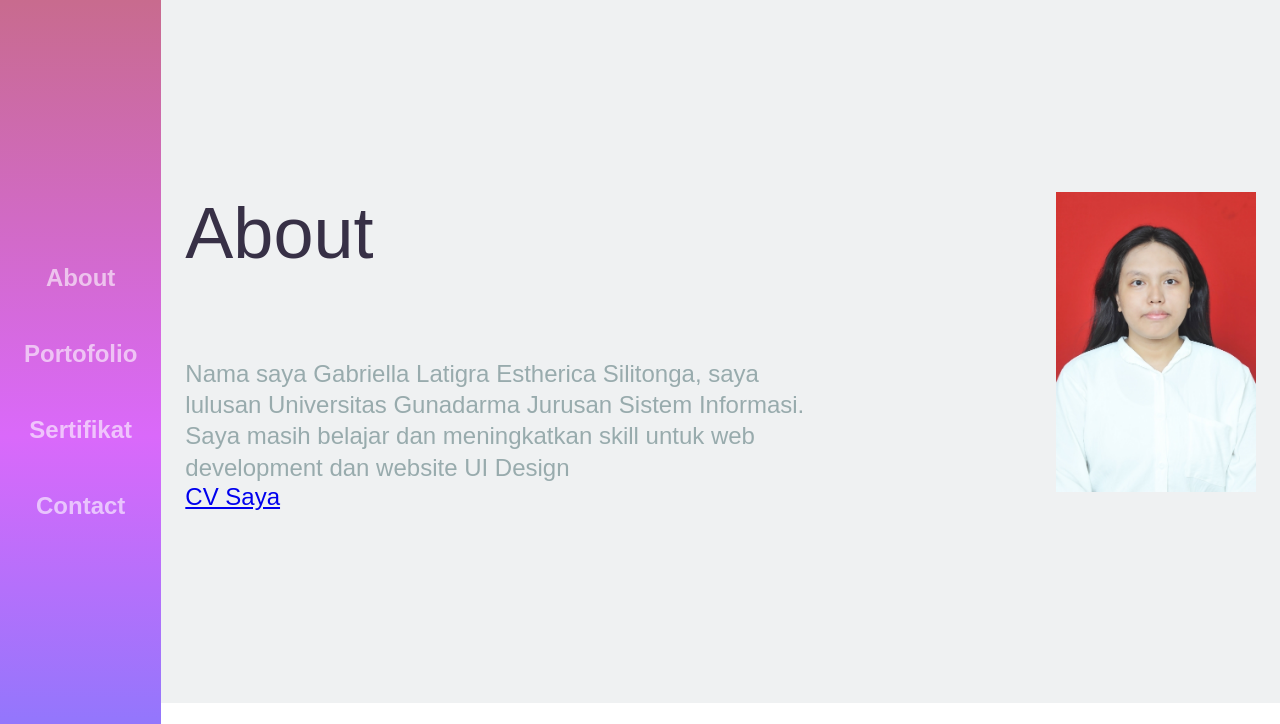
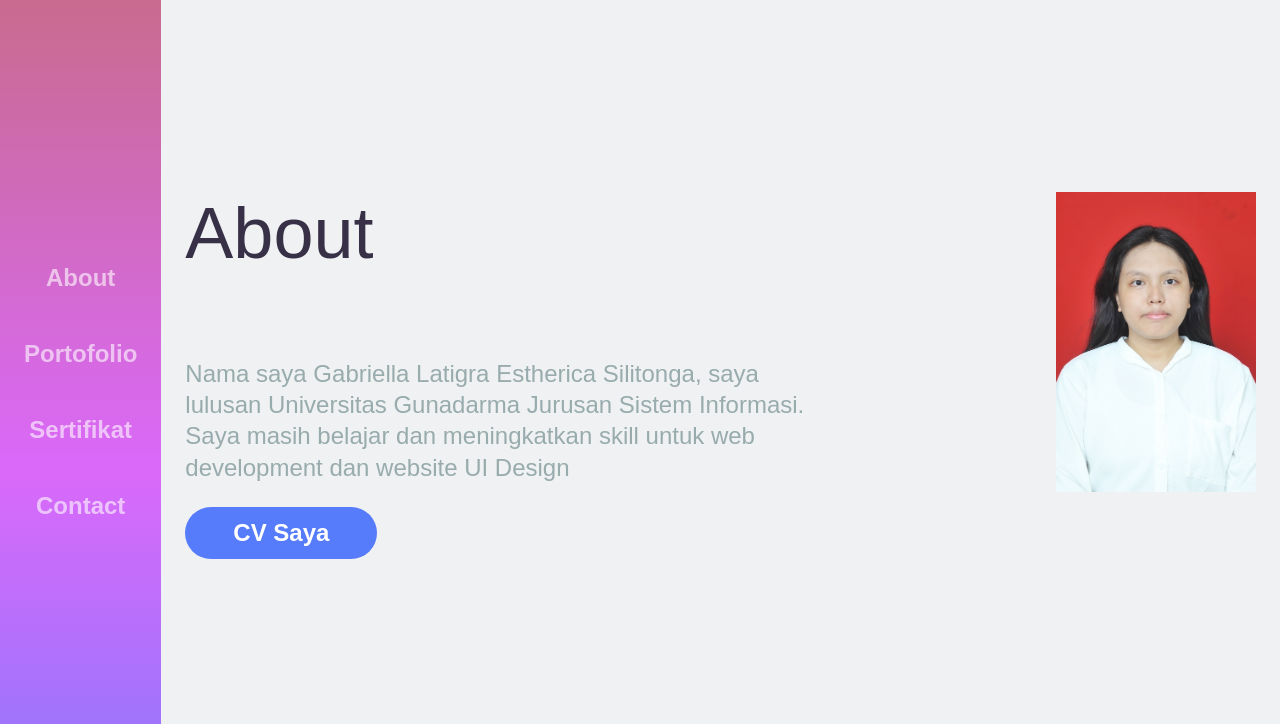
Before and after one commit to latihan888/portofolio, a plain HTML site: page index.html in a window 1280 px wide. Shown: the top 724 px of the page. Drawn offline with Linux system fonts and the light colour scheme.

Commit message:
index.html

```diff
--- a/index.html
+++ b/index.html
@@ -31,7 +31,7 @@
               Nama saya Gabriella Latigra Estherica Silitonga, saya lulusan Universitas Gunadarma Jurusan Sistem Informasi.
               Saya masih belajar dan meningkatkan skill untuk web development dan website UI Design
             </p>
-         <a href="https://drive.google.com/file/d/1rfvON_42QA54NntU6fpakn9Wt5BBqTKF/view?usp=sharing">CV Saya</a>
+         <a href="https://drive.google.com/file/d/1rfvON_42QA54NntU6fpakn9Wt5BBqTKF/view?usp=sharing" class="action-btn">CV Saya</a>
           </div>
         </section>
       </main>
```
